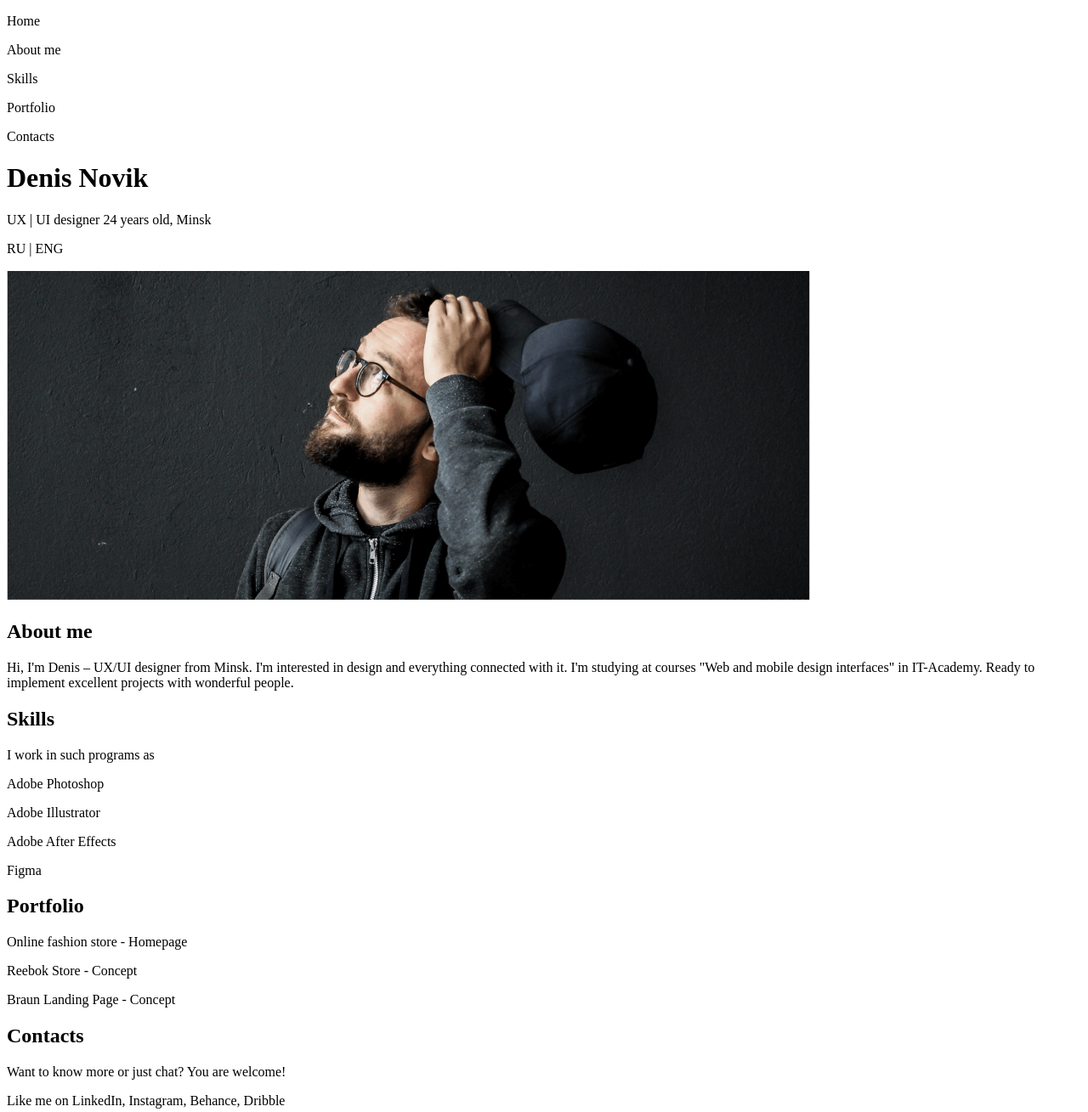
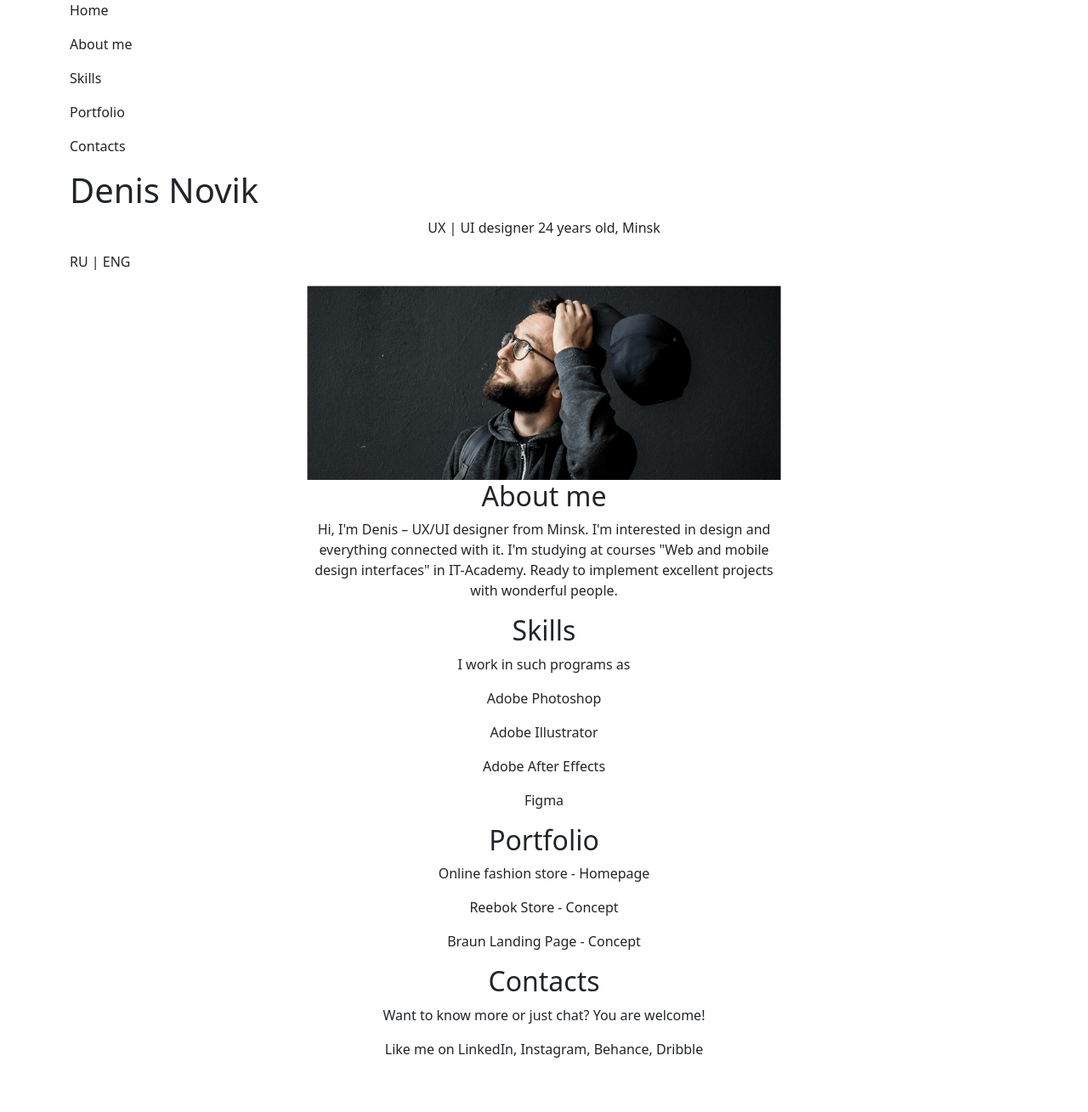
Before and after one commit to DanisBikmaev/html-website-process, a plain HTML site: page index.html in a window 1280 px wide. Shown: the whole page at 85% size. After the commit the page ends 1263 px from the top, so only its background shows below. Drawn offline with nearby package versions, Linux system fonts and the light colour scheme.

Commit message:
add bs5 containers

```diff
--- a/index.html
+++ b/index.html
@@ -4,30 +4,39 @@
     <meta charset="UTF-8" />
     <meta name="viewport" content="width=device-width, initial-scale=1.0" />
     <title>Document</title>
+    <link href="https://cdn.jsdelivr.net/npm/bootstrap@5.0.2/dist/css/bootstrap.min.css" rel="stylesheet" integrity="sha384-EVSTQN3/azprG1Anm3QDgpJLIm9Nao0Yz1ztcQTwFspd3yD65VohhpuuCOmLASjC" crossorigin="anonymous">
   </head>
   <body>
-    <div>
+    <div class="container">
+        <div class="col-lg-6">
             <p>Home</p>
             <p>About me</p>
             <p>Skills</p>
             <p>Portfolio</p>
             <p>Contacts</p>
         </div>
-    <div>
+        <div class="row">
+            <div class="col-lg-6">
                 <h1>Denis Novik</h1>
             </div>
-    <div>
+        </div>
+        <div class="row text-center">
+            <div class="col-lg-6 mx-auto">
                 <p>UX | UI designer 24 years old, Minsk</p>
+            </div>
         </div>
         <div>
             <p>RU | ENG</p>
-    </div>
-    <img
+        </div class="row">
+        <div class="col-lg-6 mx-auto">
+            <img class="img-fluid"
               srcset="/sources/img/photo.png, /sources/img/photo@2x.png 2x"
               src="/sources/img/photo.png"
               alt="main photo"
             />
-    <div>
+        </div>
+        <div class="row text-center ">
+            <div class="col-lg-6 mx-auto">
                 <h2>About me</h2>
                 <p>
                     Hi, I'm Denis – UX/UI designer from Minsk.
@@ -38,7 +47,9 @@
                      with wonderful people.
                 </p>
             </div>
-    <div>
+        </div>
+        <div class="row text-center">
+            <div class="col-lg-6 mx-auto">
                 <h2>Skills</h2>
                 <p>I work in such programs as</p>
                 <p>Adobe Photoshop</p>
@@ -46,18 +57,26 @@
                 <p>Adobe After Effects</p>
                 <p>Figma</p>
             </div>
-    <div>
+        </div>
+        <div class="row text-center">
+            <div class="col-lg-6 mx-auto">
                 <h2>Portfolio</h2>
                 <p>Online fashion store - Homepage</p>
                 <p>Reebok Store - Concept</p>
                 <p>Braun Landing Page - Concept</p>
             </div>
-    <div>
+        </div>
+        <div class="row text-center">
+            <div class="col-lg-6 mx-auto">
                 <h2>Contacts</h2>
                 <p>Want to know more or just chat? You are welcome!</p>
             </div>
-    <div>
+        </div>
+        <div class="row text-center">
+            <div class="col-lg-6 mx-auto">
                 <p>Like me on LinkedIn, Instagram, Behance, Dribble</p>
+            </div>
+        </div>
     </div>
   </body>
 </html>
```
Lines whose indentation alone changed are shown as unchanged.
